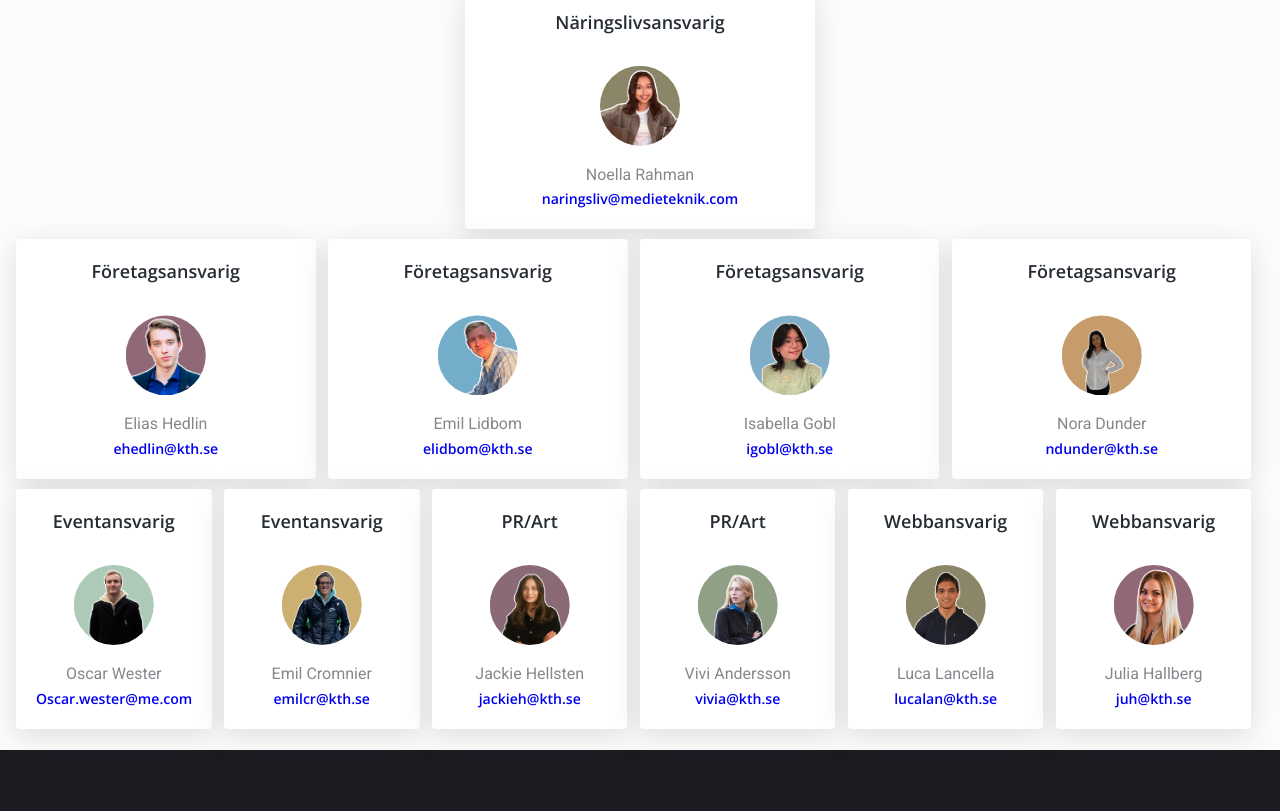
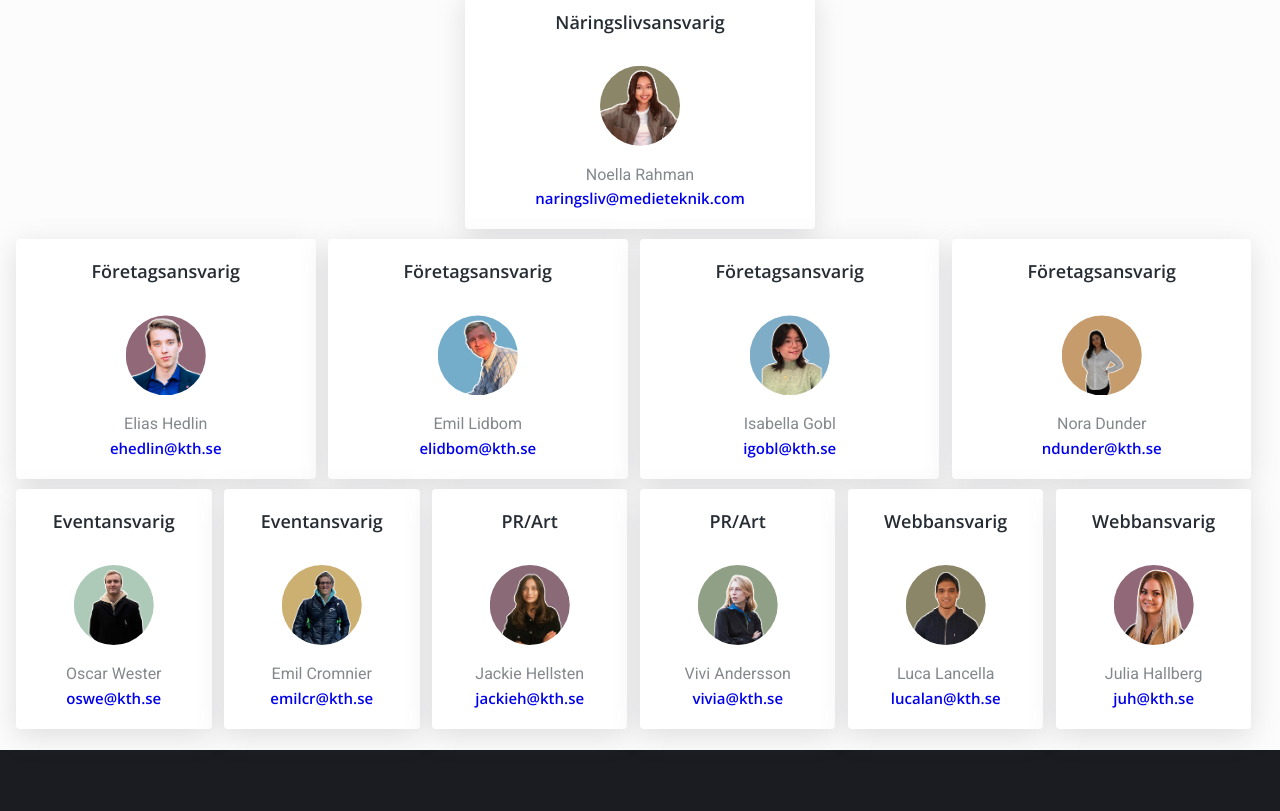
Before and after one commit to medieteknik-kth/nlg, a Gatsby site: page /contact in a window 1280 px wide. Shown: the part 353-1164 px from the top of the page. Built offline with nearby package versions, Linux system fonts and the light colour scheme; Gatsby itself is replaced by a stand-in of ours.

Commit message:
Changed Oscar's e-mail

```diff
--- a/src/pages/contact.module.scss
+++ b/src/pages/contact.module.scss
@@ -98,7 +98,7 @@
       font-size: 18px;
     }
     a {
-      font-size: 1.1vw;
+      font-size: 15px;
       }
   }
   .card {
--- a/src/pages/contact.tsx
+++ b/src/pages/contact.tsx
@@ -62,7 +62,7 @@ function Contact() {
             <h2>Eventansvarig</h2>
             <img src={oscar} className={styles.profileImage} />
             <p>Oscar Wester</p>
-            <a href="mailto: Oscar.wester@me.com">Oscar.wester@me.com</a>
+            <a href="mailto: oswe@kth.se">oswe@kth.se</a>
           </div>
           <div className={styles.card3}>
             <h2>Eventansvarig</h2>
```
